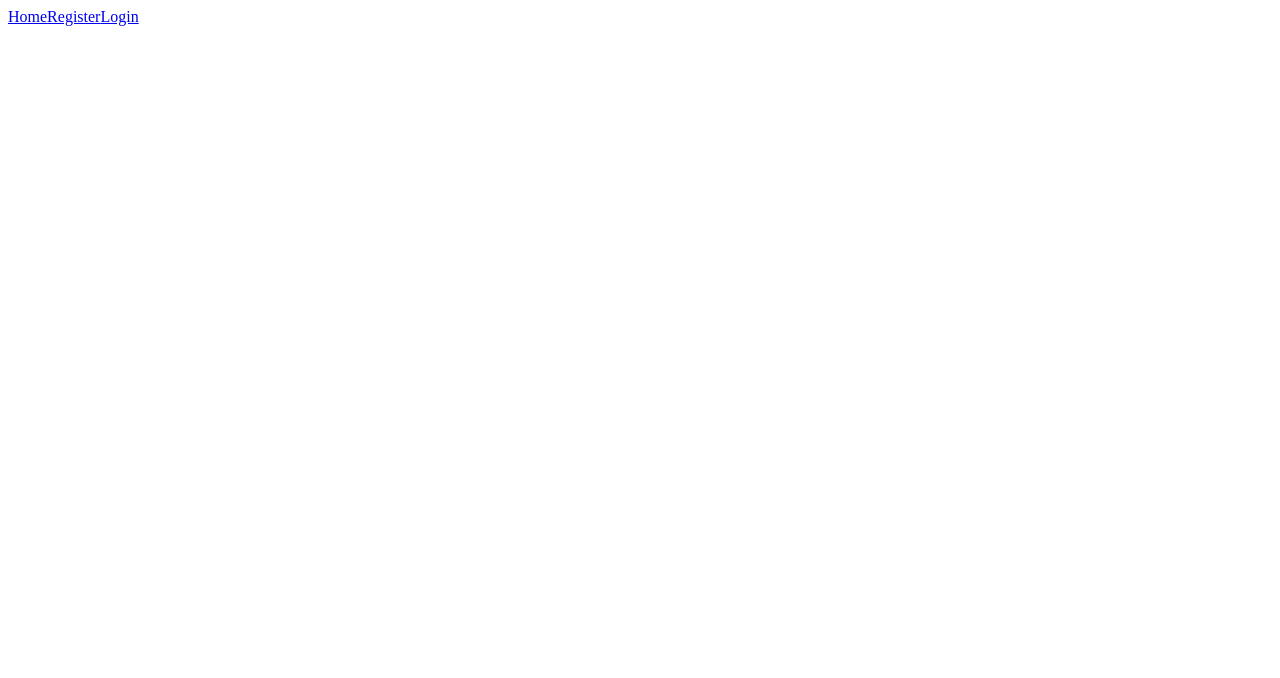
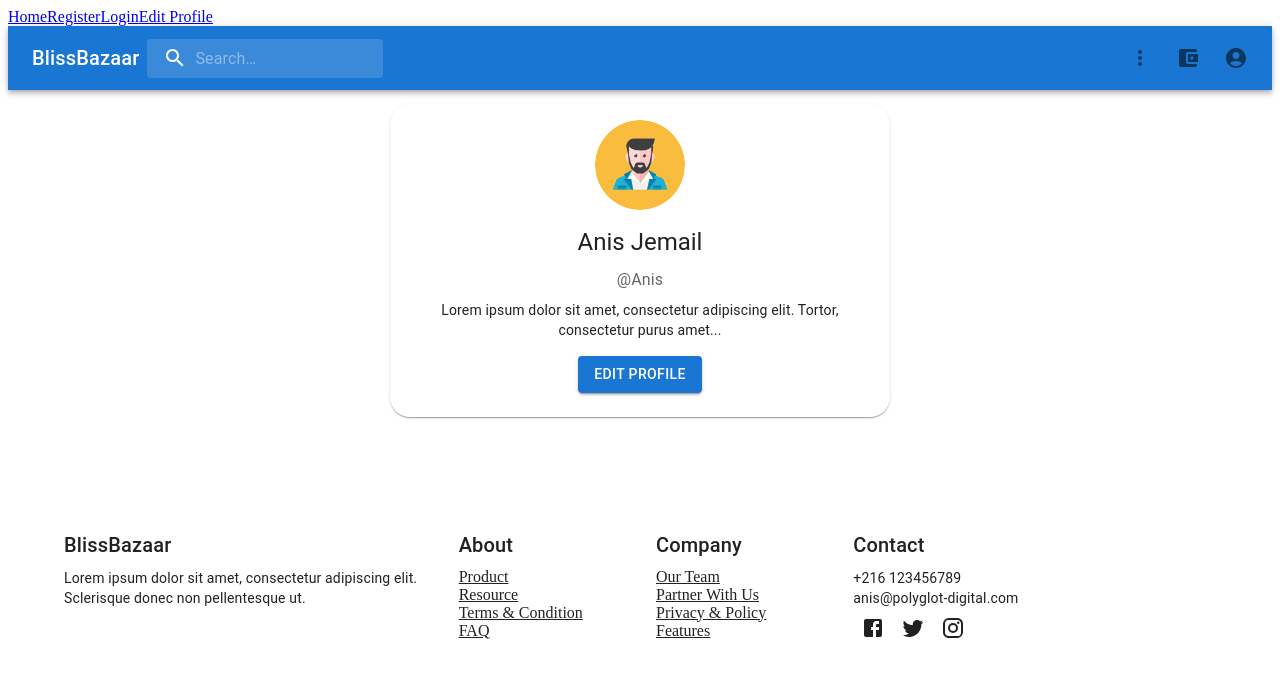
Before and after one commit to ikramby/BlissBazaar, a React (Create React App) app in the folder frontend/: page /edit-profile in a window 1280 px wide. Before the commit this address had no page. Shown: the top 678 px of the page. Built offline with nearby package versions, Linux system fonts and the light colour scheme.

Commit message:
add the front for page EditProfile

```diff
--- a/frontend/package.json
+++ b/frontend/package.json
@@ -5,8 +5,11 @@
   "dependencies": {
     "@emotion/react": "^11.11.1",
     "@emotion/styled": "^11.11.0",
+    "@material-ui/core": "^4.12.4",
+    "@material-ui/icons": "^4.11.2",
     "@mui/icons-material": "^5.14.18",
     "@mui/material": "^5.14.18",
+    "@mui/styles": "^5.14.18",
     "@testing-library/jest-dom": "^5.17.0",
     "@testing-library/react": "^13.4.0",
     "@testing-library/user-event": "^13.5.0",
@@ -15,8 +18,6 @@
     "react-dom": "^18.2.0",
     "react-router-dom": "^6.19.0",
     "react-scripts": "5.0.1",
-    "@material-ui/core": "^4.12.4",
-    "@material-ui/icons": "^4.11.2",
     "web-vitals": "^2.1.4"
   },
   "scripts": {
--- a/frontend/src/App.js
+++ b/frontend/src/App.js
@@ -1,8 +1,9 @@
-
-import { BrowserRouter as Router, Routes, Route, Link } from 'react-router-dom';
-import HomePage from './pages/HomePage';
-import SignUp from './pages/register';
-import SignInSide from './pages/login';
+import { BrowserRouter as Router, Routes, Route, Link } from "react-router-dom";
+import HomePage from "./pages/HomePage";
+import SignUp from "./pages/register";
+import SignInSide from "./pages/login";
+import React from "react";
+import EditProfile from "./pages/EditProfile";
 
 function App() {
   return (
@@ -11,11 +12,13 @@ function App() {
         <Link to="/">Home</Link>
         <Link to="/register">Register</Link>
         <Link to="/login">Login</Link>
+        <Link to="/edit-profile">Edit Profile</Link>
       </nav>
       <Routes>
         <Route path="/" element={<HomePage />} />
         <Route path="/register" element={<SignUp />} />
         <Route path="/login" element={<SignInSide />} />
+        <Route path="/edit-profile" element={<EditProfile />} />
       </Routes>
     </Router>
   );
--- /dev/null
+++ b/frontend/src/pages/EditProfile.js
@@ -0,0 +1,243 @@
+import React from "react";
+import { styled, alpha } from "@mui/material/styles";
+import {
+  AppBar,
+  Toolbar,
+  Typography,
+  InputBase,
+  IconButton,
+  Box,
+  Card,
+  CardContent,
+  Avatar,
+  Button,
+  Container,
+  Grid,
+  Link,
+} from "@mui/material";
+import SearchIcon from "@mui/icons-material/Search";
+import AccountCircle from "@mui/icons-material/AccountCircle";
+import MoreIcon from "@mui/icons-material/MoreVert";
+import WalletIcon from "@mui/icons-material/AccountBalanceWallet";
+import FacebookIcon from "@mui/icons-material/Facebook";
+import TwitterIcon from "@mui/icons-material/Twitter";
+import InstagramIcon from "@mui/icons-material/Instagram";
+
+// AppBar styles
+const Search = styled("div")(({ theme }) => ({
+  position: "relative",
+  borderRadius: theme.shape.borderRadius,
+  backgroundColor: alpha(theme.palette.common.white, 0.15),
+  "&:hover": {
+    backgroundColor: alpha(theme.palette.common.white, 0.25),
+  },
+  marginLeft: 0,
+  width: "100%",
+  [theme.breakpoints.up("sm")]: {
+    marginLeft: theme.spacing(1),
+    width: "auto",
+  },
+}));
+
+const SearchIconWrapper = styled("div")(({ theme }) => ({
+  padding: theme.spacing(0, 2),
+  height: "100%",
+  position: "absolute",
+  pointerEvents: "none",
+  display: "flex",
+  alignItems: "center",
+  justifyContent: "center",
+}));
+
+const StyledInputBase = styled(InputBase)(({ theme }) => ({
+  color: "inherit",
+  "& .MuiInputBase-input": {
+    padding: theme.spacing(1, 1, 1, 0),
+    paddingLeft: `calc(1em + ${theme.spacing(4)})`,
+    transition: theme.transitions.create("width"),
+    width: "100%",
+    [theme.breakpoints.up("md")]: {
+      width: "20ch",
+    },
+  },
+}));
+
+// User profile card styles
+const UserProfileCard = styled(Card)({
+  marginTop: "-50px",
+  marginLeft: "auto",
+  marginRight: "auto",
+  maxWidth: "500px",
+  borderRadius: "20px",
+  position: "relative",
+  zIndex: 1,
+});
+
+// Footer styles
+const FooterBox = styled(Box)(({ theme }) => ({
+  backgroundColor: theme.palette.background.paper,
+  color: theme.palette.text.primary,
+  padding: theme.spacing(6, 2),
+  marginTop: theme.spacing(8),
+}));
+
+export default function PageLayout() {
+  // State and handlers for menu items
+
+  return (
+    <>
+      <AppBar position="static">
+        <Toolbar>
+          <Typography
+            variant="h6"
+            noWrap
+            component="div"
+            sx={{ display: { xs: "none", sm: "block" } }}
+          >
+            BlissBazaar
+          </Typography>
+          <Search>
+            <SearchIconWrapper>
+              <SearchIcon />
+            </SearchIconWrapper>
+            <StyledInputBase
+              placeholder="Search…"
+              inputProps={{ "aria-label": "search" }}
+            />
+          </Search>
+          <Box sx={{ flexGrow: 1 }} />
+          <IconButton
+            size="large"
+            aria-label="show more"
+            aria-haspopup="true"
+            // Add onClick handler to open menu
+          >
+            <MoreIcon />
+          </IconButton>
+          <IconButton size="large" aria-label="wallet">
+            <WalletIcon />
+          </IconButton>
+          <IconButton
+            size="large"
+            edge="end"
+            aria-label="account of current user"
+            aria-haspopup="true"
+          >
+            <AccountCircle />
+          </IconButton>
+        </Toolbar>
+      </AppBar>
+
+      {/* Profile section */}
+      <Container maxWidth="lg" sx={{ mt: 8, mb: 4 }}>
+        <UserProfileCard>
+          <CardContent>
+            <Box
+              sx={{
+                display: "flex",
+                flexDirection: "column",
+                alignItems: "center",
+              }}
+            >
+              <Avatar
+                sx={{ width: 90, height: 90, mb: 2 }}
+                src="/images/avatar.jpg"
+                alt="User Name"
+              />
+              <Typography variant="h5" gutterBottom>
+                Anis Jemail
+              </Typography>
+              <Typography
+                variant="subtitle1"
+                color="textSecondary"
+                gutterBottom
+              >
+                @Anis
+              </Typography>
+              <Typography variant="body2" sx={{ px: 3, textAlign: "center" }}>
+                Lorem ipsum dolor sit amet, consectetur adipiscing elit. Tortor,
+                consectetur purus amet...
+              </Typography>
+              <Button variant="contained" color="primary" sx={{ mt: 2 }}>
+                Edit Profile
+              </Button>
+            </Box>
+          </CardContent>
+        </UserProfileCard>
+      </Container>
+
+      {/* Footer section */}
+      <FooterBox>
+        <Container maxWidth="lg">
+          <Grid container spacing={4}>
+            <Grid item xs={12} sm={4}>
+              <Typography variant="h6" gutterBottom>
+                BlissBazaar
+              </Typography>
+              <Typography variant="body2">
+                Lorem ipsum dolor sit amet, consectetur adipiscing elit.
+                Sclerisque donec non pellentesque ut.
+              </Typography>
+            </Grid>
+            <Grid item xs={12} sm={2}>
+              <Typography variant="h6" gutterBottom>
+                About
+              </Typography>
+              <Link href="#" color="inherit">
+                Product
+              </Link>
+              <br />
+              <Link href="#" color="inherit">
+                Resource
+              </Link>
+              <br />
+              <Link href="#" color="inherit">
+                Terms & Condition
+              </Link>
+              <br />
+              <Link href="#" color="inherit">
+                FAQ
+              </Link>
+            </Grid>
+            <Grid item xs={12} sm={2}>
+              <Typography variant="h6" gutterBottom>
+                Company
+              </Typography>
+              <Link href="#" color="inherit">
+                Our Team
+              </Link>
+              <br />
+              <Link href="#" color="inherit">
+                Partner With Us
+              </Link>
+              <br />
+              <Link href="#" color="inherit">
+                Privacy & Policy
+              </Link>
+              <br />
+              <Link href="#" color="inherit">
+                Features
+              </Link>
+            </Grid>
+            <Grid item xs={12} sm={4}>
+              <Typography variant="h6" gutterBottom>
+                Contact
+              </Typography>
+              <Typography variant="body2">+216 123456789</Typography>
+              <Typography variant="body2">anis@polyglot-digital.com</Typography>
+              <IconButton color="inherit">
+                <FacebookIcon />
+              </IconButton>
+              <IconButton color="inherit">
+                <TwitterIcon />
+              </IconButton>
+              <IconButton color="inherit">
+                <InstagramIcon />
+              </IconButton>
+            </Grid>
+          </Grid>
+        </Container>
+      </FooterBox>
+    </>
+  );
+}
```
Also changed, not shown: frontend/public/images/avatar.jpg (added).
